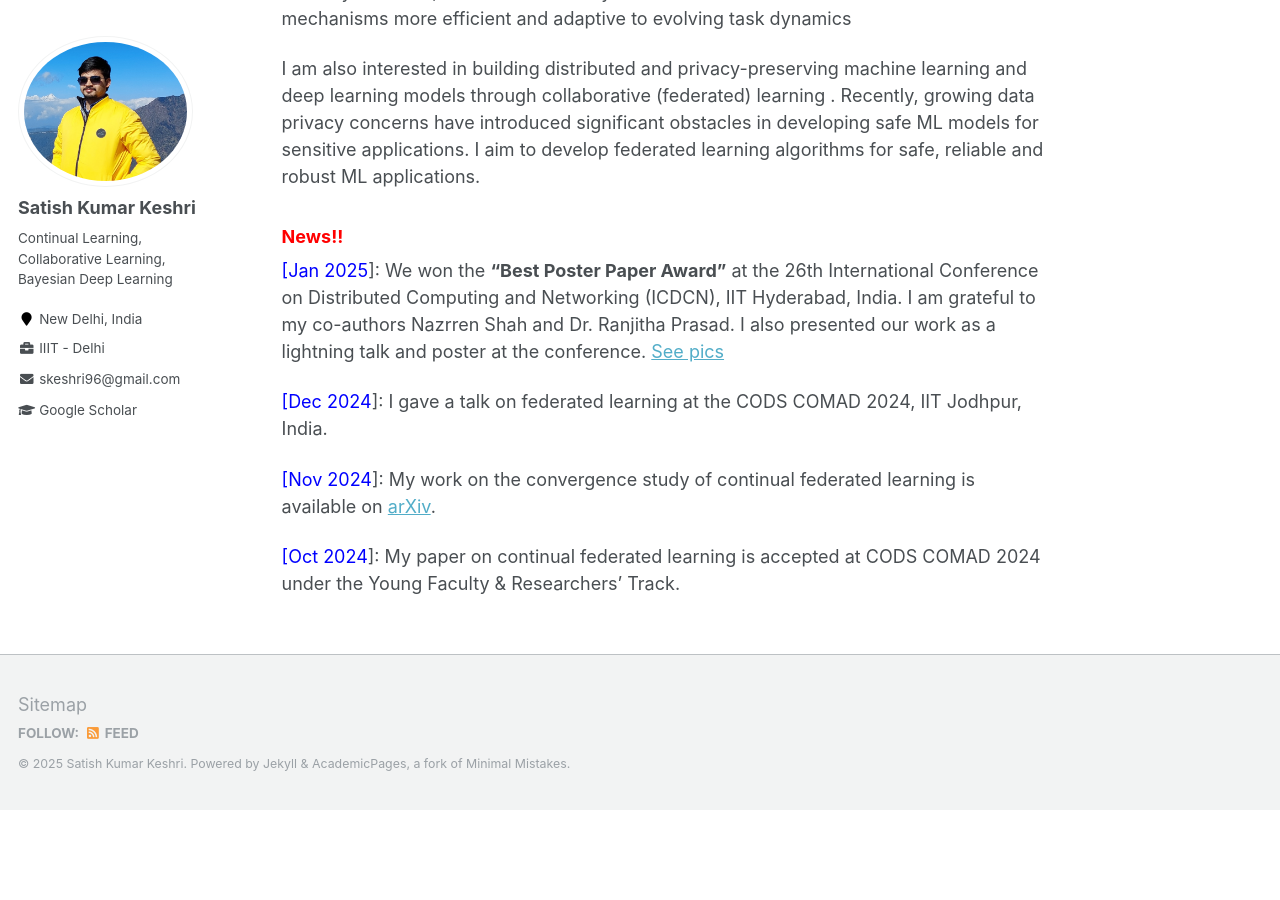
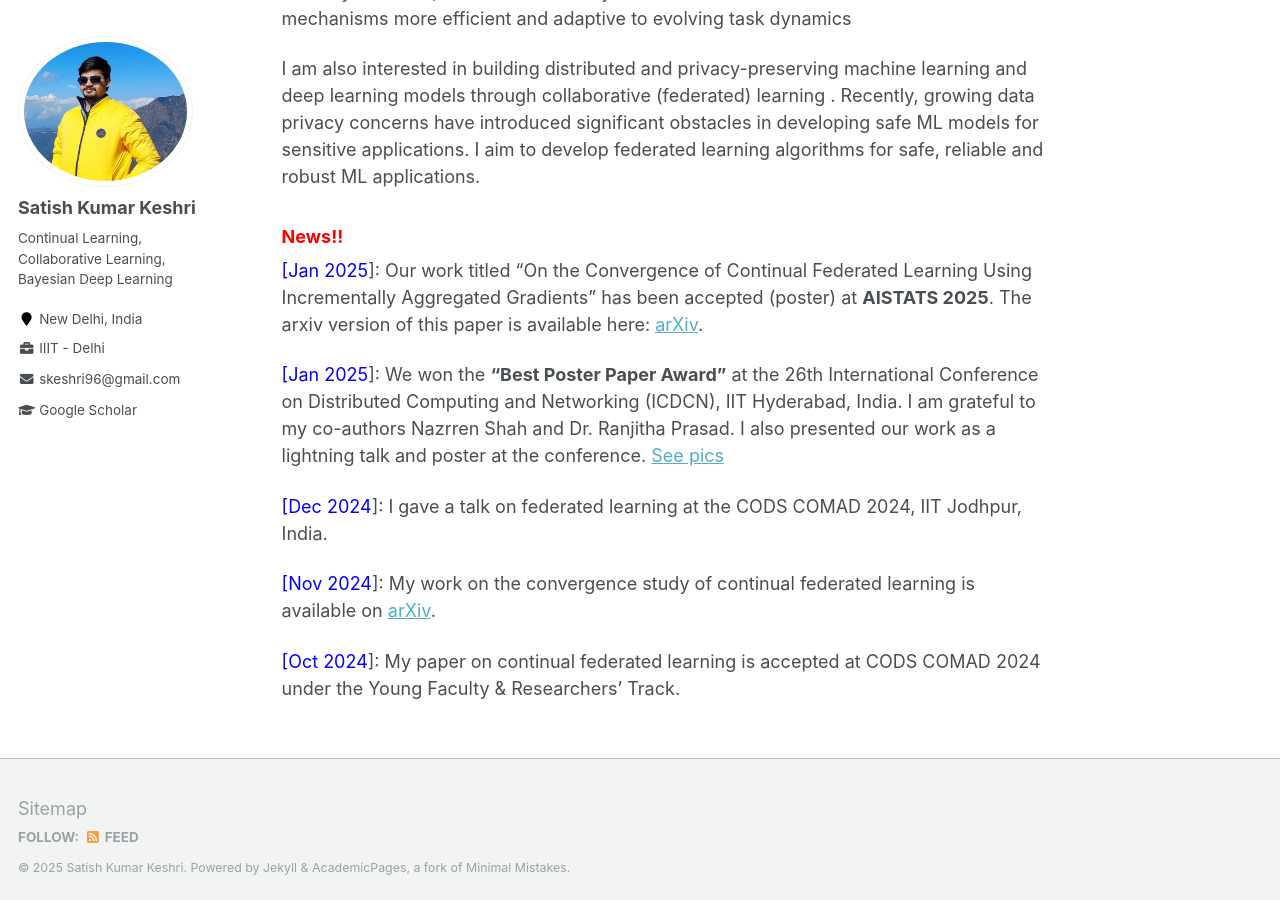
Before and after one commit to SatishKeshri/satishkeshri.github.io, a Jekyll site: the page built from _pages/about.md, in a window 1280 px wide and 900 px high, scrolled down 553 px. Built offline with Jekyll 4.4.1, drawn with Linux system fonts in a browser that asks for light colours; before the commit the page ends 1363 px from its top, so only the background shows below that.

Commit message:
added aistats

```diff
--- a/_pages/about.md
+++ b/_pages/about.md
@@ -22,6 +22,9 @@ Humans are naturally capable of lifelong learning and can retain knowledge over
 I am also interested in building distributed and privacy-preserving machine learning and deep learning models through collaborative (federated) learning . Recently, growing data privacy concerns have introduced significant obstacles in developing safe ML models for sensitive applications. I aim to develop federated learning algorithms for safe, reliable and robust ML applications.
 
 ### <span style="color:red"> News!!</span>
+
+<span style="color:blue"> [Jan 2025</span>]: Our work titled "On the Convergence of Continual Federated Learning Using Incrementally Aggregated Gradients" has been accepted (poster) at **AISTATS 2025**. The arxiv version of this paper is available here: <a href="https://arxiv.org/abs/2411.07959v1" target="_blank">arXiv</a>.
+
 <span style="color:blue"> [Jan 2025</span>]: We won the **"Best Poster Paper Award"** at the 26th International Conference on Distributed Computing and Networking (ICDCN), IIT Hyderabad, India. I am grateful to my co-authors Nazrren Shah and Dr. Ranjitha Prasad. I also presented our work as a lightning talk and poster at the conference. [See pics](_pages/ICDCN_pics_page.html)
 <!-- (_pages/ICDCN_pics_page.md) -->
 
```
